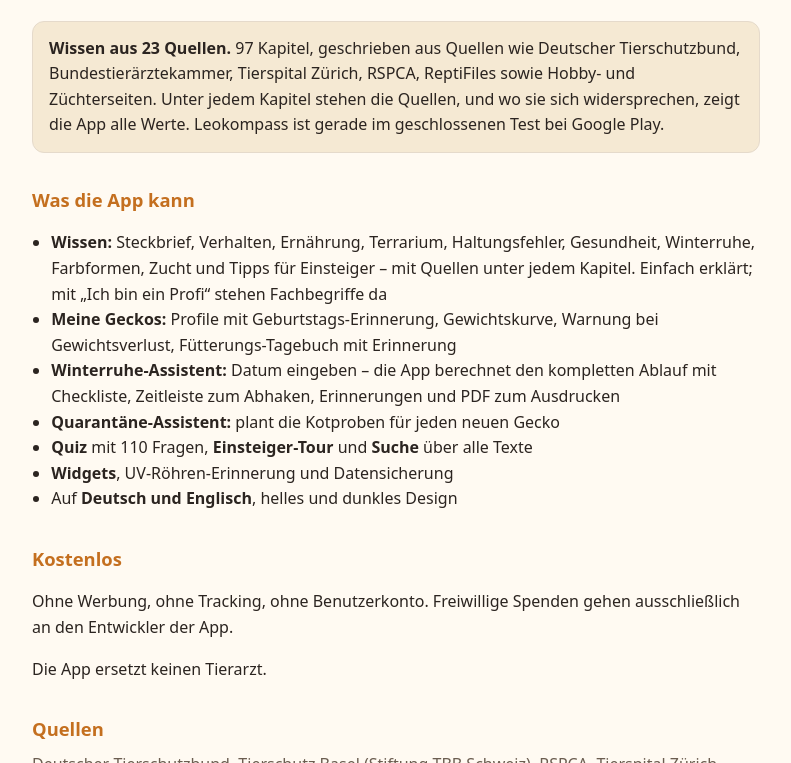
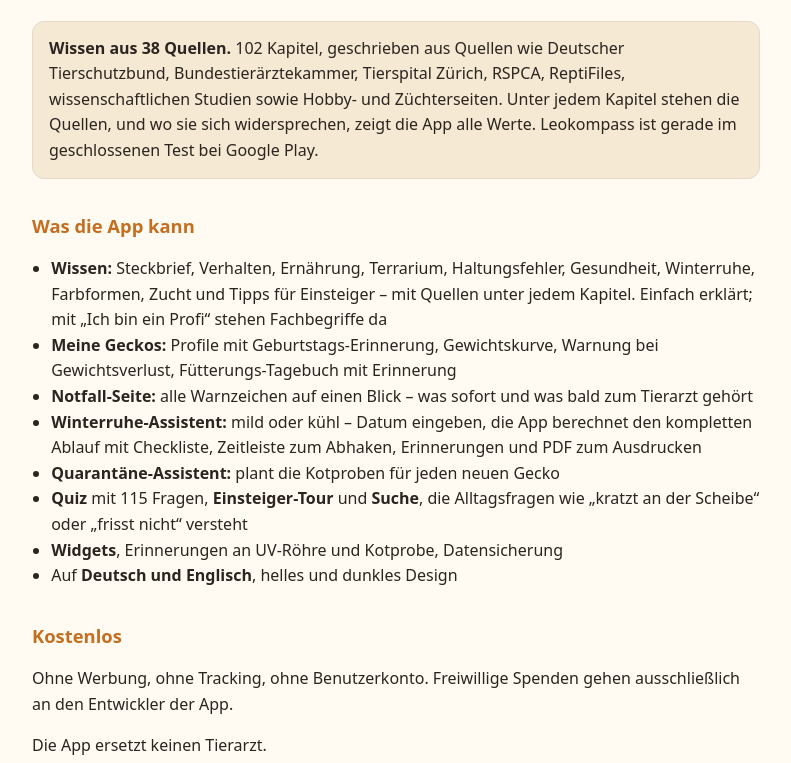
Before and after one commit to L0gix3/leokompass, a plain HTML site: page index.html in a window 1280 px wide. Shown: the part 542-1305 px from the top of the page, without its empty margins (244-1035 px from the left). Drawn offline with Linux system fonts and the light colour scheme.

Commit message:
Webseite auf Stand 4.2: index.html
Co-Authored-By: Claude Opus 5.5 <noreply@anthropic.com>

```diff
--- a/index.html
+++ b/index.html
@@ -4,7 +4,7 @@
 <meta charset="utf-8">
 <meta name="viewport" content="width=device-width, initial-scale=1">
 <title>Leokompass – Leopardgecko-App</title>
-<meta name="description" content="Leokompass: die Android-App rund um deinen Leopardgecko – 97 Kapitel Wissen aus 23 Quellen, Quiz, Gecko-Profile, Fütterungs-Kalender, Winterruhe- und Quarantäne-Assistent. Kostenlos, ohne Werbung, ohne Tracking.">
+<meta name="description" content="Leokompass: die Android-App rund um deinen Leopardgecko – 102 Kapitel Wissen aus 38 Quellen, Notfall-Seite, Quiz, Gecko-Profile, Fütterungs-Kalender, Winterruhe- und Quarantäne-Assistent. Kostenlos, ohne Werbung, ohne Tracking.">
 <style>
   :root { --hg: #fffaf2; --text: #2b2420; --leise: #6b5d50; --akzent: #c46f1f; --flaeche: #f5e9d3; --linie: #e5dacb; }
   @media (prefers-color-scheme: dark) {
@@ -38,9 +38,9 @@
 </video>
 
 <div class="kasten">
-  <strong>Wissen aus 23 Quellen.</strong>
-  97 Kapitel, geschrieben aus Quellen wie Deutscher Tierschutzbund, Bundestierärztekammer, Tierspital Zürich,
-  RSPCA, ReptiFiles sowie Hobby- und Züchterseiten.
+  <strong>Wissen aus 38 Quellen.</strong>
+  102 Kapitel, geschrieben aus Quellen wie Deutscher Tierschutzbund, Bundestierärztekammer, Tierspital Zürich,
+  RSPCA, ReptiFiles, wissenschaftlichen Studien sowie Hobby- und Züchterseiten.
   Unter jedem Kapitel stehen die Quellen, und wo sie sich widersprechen, zeigt die App alle Werte.
   Leokompass ist gerade im geschlossenen Test bei Google Play.
 </div>
@@ -49,10 +49,11 @@
 <ul>
   <li><strong>Wissen:</strong> Steckbrief, Verhalten, Ernährung, Terrarium, Haltungsfehler, Gesundheit, Winterruhe, Farbformen, Zucht und Tipps für Einsteiger – mit Quellen unter jedem Kapitel. Einfach erklärt; mit „Ich bin ein Profi“ stehen Fachbegriffe da</li>
   <li><strong>Meine Geckos:</strong> Profile mit Geburtstags-Erinnerung, Gewichtskurve, Warnung bei Gewichtsverlust, Fütterungs-Tagebuch mit Erinnerung</li>
-  <li><strong>Winterruhe-Assistent:</strong> Datum eingeben – die App berechnet den kompletten Ablauf mit Checkliste, Zeitleiste zum Abhaken, Erinnerungen und PDF zum Ausdrucken</li>
+  <li><strong>Notfall-Seite:</strong> alle Warnzeichen auf einen Blick – was sofort und was bald zum Tierarzt gehört</li>
+  <li><strong>Winterruhe-Assistent:</strong> mild oder kühl – Datum eingeben, die App berechnet den kompletten Ablauf mit Checkliste, Zeitleiste zum Abhaken, Erinnerungen und PDF zum Ausdrucken</li>
   <li><strong>Quarantäne-Assistent:</strong> plant die Kotproben für jeden neuen Gecko</li>
-  <li><strong>Quiz</strong> mit 110 Fragen, <strong>Einsteiger-Tour</strong> und <strong>Suche</strong> über alle Texte</li>
-  <li><strong>Widgets</strong>, UV-Röhren-Erinnerung und Datensicherung</li>
+  <li><strong>Quiz</strong> mit 115 Fragen, <strong>Einsteiger-Tour</strong> und <strong>Suche</strong>, die Alltagsfragen wie „kratzt an der Scheibe“ oder „frisst nicht“ versteht</li>
+  <li><strong>Widgets</strong>, Erinnerungen an UV-Röhre und Kotprobe, Datensicherung</li>
   <li>Auf <strong>Deutsch und Englisch</strong>, helles und dunkles Design</li>
 </ul>
 
@@ -63,7 +64,9 @@
 <h2>Quellen</h2>
 <p class="stand">Deutscher Tierschutzbund, Tierschutz Basel (Stiftung TBB Schweiz), RSPCA, Tierspital Zürich, Bundestierärztekammer,
 MSD Veterinary Manual, VCA Tierkliniken, Kansas State Veterinary Diagnostic Laboratory, CDC, ReptiFiles, Reptiles Magazine, Reptile Direct,
-The Vet Desk, Zen Habitats, Reptile &amp; Rescue (Auffangstation, USA), Wikipedia sowie die Hobby- und Züchterseiten der-leopardgecko.de, gecko-attack, Sunset Gecko Zucht, rictusempra, gecko-gecko und CK Geckos.
+The Vet Desk, Zen Habitats, Reptile &amp; Rescue (Auffangstation, USA), Tortoise Trust, Brock University, Faunalytics, Melissa Kaplan’s Herp Care Collection, Wikipedia, wissen.de,
+Studien (Kulma et al. 2016, Oonincx &amp; Dierenfeld 2012, Cooper et al. 1996, eine Studie zum Gähnen von 2025),
+die Facebook-Gruppe „Leopardgecko und seine Faszination – Faszination Leopardgecko“ sowie Ratgeber-, Hobby- und Züchterseiten wie der-leopardgecko.de, gecko-attack, Sunset Gecko Zucht, rictusempra, gecko-gecko, CK Geckos, TheBeardedDragon.org, Lizards101 und Furry Critter Network.
 Die vollständige Liste mit Links steht in der App unter „Mehr“ → „Quellen“.</p>
 
 <p><a href="datenschutz.html">Datenschutzerklärung</a> · <a href="impressum.html">Impressum</a></p>
```
